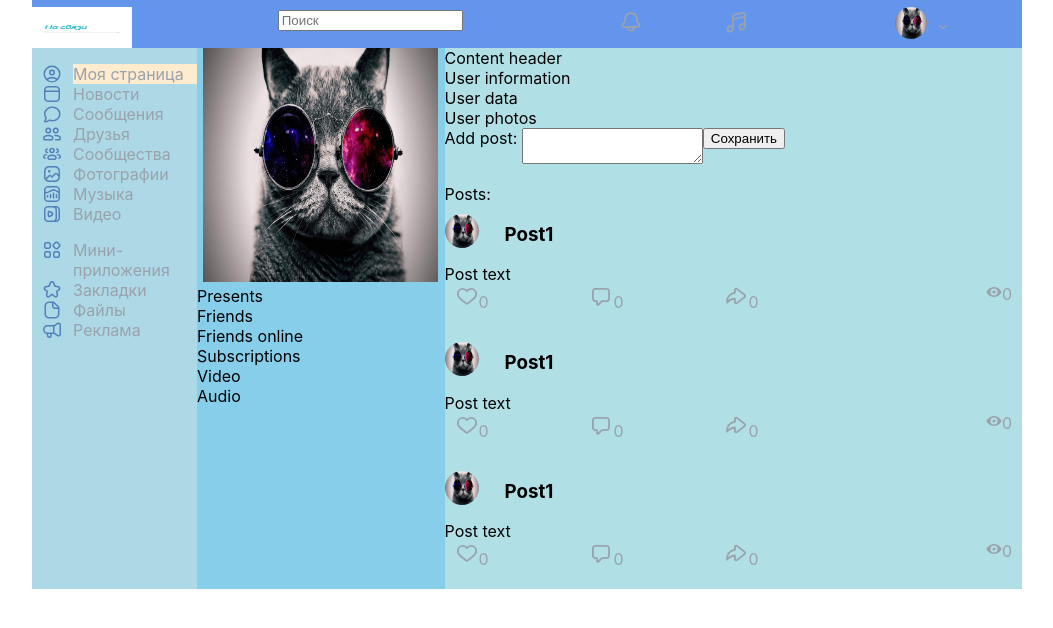
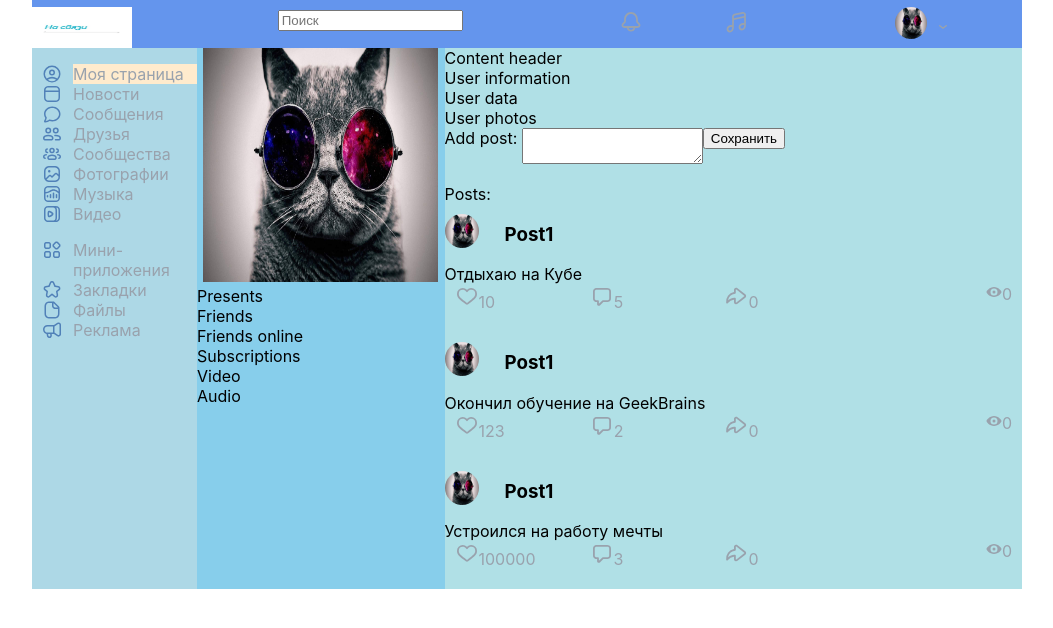
Before and after one commit to kostitsyn/react, a React (Create React App) app: page / in a window 1280 px wide. Shown: the top 628 px of the page, without its empty margins (113-1166 px from the left). Built offline with nearby package versions, Linux system fonts and the light colour scheme.

Commit message:
Введение в пропсы

```diff
--- a/src/components/Profile/Content/Posts/PostItem/PostItem.jsx
+++ b/src/components/Profile/Content/Posts/PostItem/PostItem.jsx
@@ -1,19 +1,19 @@
 import c from './PostItem.module.css';
 
-const PostItem = () => {
+const PostItem = (props) => {
     return (
         <div className={c.postItem}>
             <img src={require('../../../../../images/ava.jpg')} alt='ava' />
             <h3>Post1</h3>
-            <span className={c.postText}>Post text</span>
+            <span className={c.postText}>{props.message}</span>
             <div className={c.statistic}>
                 <div className={c.likes}>
                     <svg height="24" viewBox="0 0 24 24" width="24" xmlns="http://www.w3.org/2000/svg"><g fill="none" fill-rule="evenodd"><path d="M0 0h24v24H0z"></path><path d="M16 4a5.95 5.95 0 00-3.89 1.7l-.12.11-.12-.11A5.96 5.96 0 007.73 4 5.73 5.73 0 002 9.72c0 3.08 1.13 4.55 6.18 8.54l2.69 2.1c.66.52 1.6.52 2.26 0l2.36-1.84.94-.74c4.53-3.64 5.57-5.1 5.57-8.06A5.73 5.73 0 0016.27 4zm.27 1.8a3.93 3.93 0 013.93 3.92v.3c-.08 2.15-1.07 3.33-5.51 6.84l-2.67 2.08a.04.04 0 01-.04 0L9.6 17.1l-.87-.7C4.6 13.1 3.8 11.98 3.8 9.73A3.93 3.93 0 017.73 5.8c1.34 0 2.51.62 3.57 1.92a.9.9 0 001.4-.01c1.04-1.3 2.2-1.91 3.57-1.91z" fill="currentColor" fill-rule="nonzero"></path></g></svg>
-                    <span>0</span>
+                    <span>{props.likes}</span>
                 </div>
                 <div className={c.comments}>
                     <svg height="24" viewBox="0 0 24 24" width="24" xmlns="http://www.w3.org/2000/svg"><g fill="none" fill-rule="evenodd"><path d="M0 0h24v24H0z"></path><path d="M16.9 4H7.1c-1.15 0-1.73.11-2.35.44-.56.3-1 .75-1.31 1.31C3.11 6.37 3 6.95 3 8.1v5.8c0 1.15.11 1.73.44 2.35.3.56.75 1 1.31 1.31l.15.07c.51.25 1.04.35 1.95.37h.25v2.21c0 .44.17.85.47 1.16l.12.1c.64.55 1.6.52 2.21-.08L13.37 18h3.53c1.15 0 1.73-.11 2.35-.44.56-.3 1-.75 1.31-1.31.33-.62.44-1.2.44-2.35V8.1c0-1.15-.11-1.73-.44-2.35a3.17 3.17 0 00-1.31-1.31A4.51 4.51 0 0016.9 4zM6.9 5.8h9.99c.88 0 1.18.06 1.5.23.25.13.44.32.57.57.17.32.23.62.23 1.5v6.16c-.02.61-.09.87-.23 1.14-.13.25-.32.44-.57.57-.32.17-.62.23-1.5.23h-4.02a.9.9 0 00-.51.26l-3.47 3.4V17.1c0-.5-.4-.9-.9-.9H6.74a2.3 2.3 0 01-1.14-.23 1.37 1.37 0 01-.57-.57c-.17-.32-.23-.62-.23-1.5V7.74c.02-.61.09-.87.23-1.14.13-.25.32-.44.57-.57.3-.16.58-.22 1.31-.23z" fill="currentColor" fill-rule="nonzero"></path></g></svg>
-                    <span>0</span>
+                    <span>{props.comments}</span>
                 </div>
                 <div className={c.repost}>
                     <svg height="24" viewBox="0 0 24 24" width="24" xmlns="http://www.w3.org/2000/svg"><g fill="none" fill-rule="evenodd"><path d="M0 0h24v24H0z"></path><path d="M12 3.73c-1.12.07-2 1-2 2.14v2.12h-.02a9.9 9.9 0 00-7.83 10.72.9.9 0 001.61.46l.19-.24a9.08 9.08 0 015.84-3.26l.2-.03.01 2.5a2.15 2.15 0 003.48 1.69l7.82-6.14a2.15 2.15 0 000-3.38l-7.82-6.13c-.38-.3-.85-.46-1.33-.46zm.15 1.79c.08 0 .15.03.22.07l7.82 6.14a.35.35 0 010 .55l-7.82 6.13a.35.35 0 01-.57-.28V14.7a.9.9 0 00-.92-.9h-.23l-.34.02c-2.28.14-4.4.98-6.12 2.36l-.17.15.02-.14a8.1 8.1 0 016.97-6.53.9.9 0 00.79-.9V5.87c0-.2.16-.35.35-.35z" fill="currentColor" fill-rule="nonzero"></path></g></svg>
--- a/src/components/Profile/Content/Posts/Posts.jsx
+++ b/src/components/Profile/Content/Posts/Posts.jsx
@@ -11,9 +11,9 @@ const Posts = () => {
             </div>
             <div className={c.posts}>
                 Posts:
-                <PostItem />
-                <PostItem />
-                <PostItem />
+                <PostItem message='Отдыхаю на Кубе' likes='10' comments='5' />
+                <PostItem message='Окончил обучение на GeekBrains' likes='123' comments='2' />
+                <PostItem message='Устроился на работу мечты' likes='100000' comments='3' />
             </div>
         </div>
     )
```
